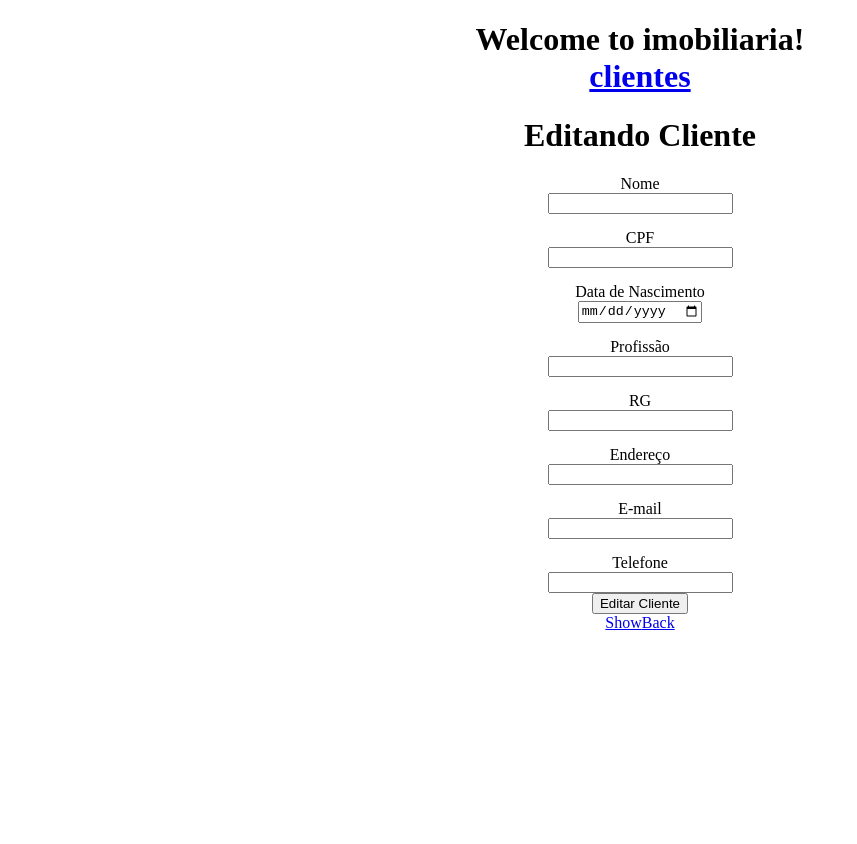
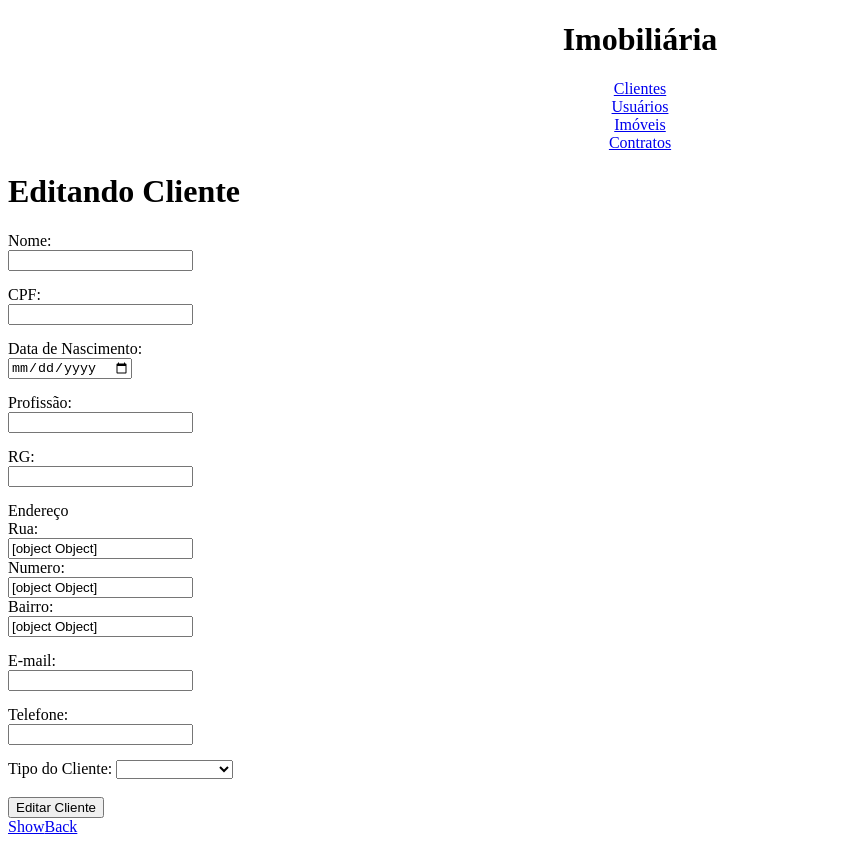
Before and after one commit to niubajr19/Projeto-imobiliaria, an Angular app: page /client/edit/1 in a window 1280 px wide. Shown: the whole page, without its empty margins (0-857 px from the left). Before the commit the page ends 800 px from the top, so only its background shows below. Built offline with nearby package versions, Linux system fonts and the light colour scheme.

Commit message:
address tornou-se um objeto

```diff
--- a/src/app/app.component.html
+++ b/src/app/app.component.html
@@ -1,13 +1,18 @@
 <!--The content below is only a placeholder and can be replaced.-->
 <div style="text-align:center">
-  <h1>
-    Welcome to {{ title }}!<br>
-    <div>
-      <a [routerLink] = "['/client', 'list']" > clientes </a>
-
-    </div>
-  </h1>
-
-
+  <h1> Imobiliária</h1>
+  <div>
+    <a [routerLink] = "['/client', 'list']"> Clientes </a>
+  </div>
+  <div>
+    <a [routerLink] = "['/user', 'list']"> Usuários </a>
+  </div>
+  <div>
+    <a [routerLink] = "['/property', 'list']"> Imóveis </a>
+  </div>
+  <div>
+    <a [routerLink] = "['/agreement', 'list']"> Contratos </a>
+  </div>
+</div>
 
 <router-outlet></router-outlet>
--- a/src/app/client/client.service.ts
+++ b/src/app/client/client.service.ts
@@ -11,9 +11,9 @@ export class ClientService {
   lastId = 0;
 
   clients: Client[] = [
-    { name: 'Junior', dateOfBirth: '04/05/1999', cpf: '12345678901', profession: 'Contador', rg: '5437623', address: 'Rua Qualquer', email: 'Junior...', telephone: 111111111 ,id: ++this.lastId},
-    { name: 'João', dateOfBirth: '20/07/1997', cpf: '12354321123', profession: 'Estudante', rg: '3214323', address: 'Rua Logo ali', email: 'João...', telephone: 333333333 ,id: ++this.lastId},
-    { name: 'Maria', dateOfBirth: '05/01/2000', cpf: '12345678906', profession: 'Analista de Sistemas', rg: '1232122', address: 'Rua Nova', email: 'Maria...', telephone: 222222222 ,id: ++this.lastId},  ];
+    { name: 'Junior', dateOfBirth: '04/05/1999', cpf: '12345678901', profession: 'Contador', rg: '5437623', address: {street: 'Rua Qualquer', number: 43, district: 'centro'}, email: 'Junior...', telephone: 111111111 ,id: ++this.lastId},
+    { name: 'João', dateOfBirth: '20/07/1997', cpf: '12354321123', profession: 'Estudante', rg: '3214323', address: {street: 'Rua Logo ali', number: 88, district: 'campo'}, email: 'João...', telephone: 333333333 ,id: ++this.lastId},
+    { name: 'Maria', dateOfBirth: '05/01/2000', cpf: '12345678906', profession: 'Analista de Sistemas', rg: '1232122', address: {street: 'Rua Nova', number: 9876, district: 'areal'}, email: 'Maria...', telephone: 222222222 ,id: ++this.lastId},];
 
   constructor(private appService: AppService) { }
 
--- a/src/app/client/edit-client/edit-client.component.html
+++ b/src/app/client/edit-client/edit-client.component.html
@@ -3,37 +3,51 @@
 
 <form [formGroup]="cliente" (ngSubmit)="onSubmit(cliente.value)">
     <div class="campo">
-        <label for="client_name">Nome</label> <br>
+        <label for="client_name">Nome: </label> <br>
         <input type="text" id="client_name" name="name" formControlName="name">
     </div>
     <div class="campo">
-        <label for="client_cpf">CPF</label> <br>
+        <label for="client_cpf">CPF: </label> <br>
         <input type="text" id="client_CPF" name="CPF" formControlName="cpf">
     </div>
     <div class="campo">
-        <label for="client_date">Data de Nascimento</label> <br>
+        <label for="client_date">Data de Nascimento: </label> <br>
         <input type="date" id="client_date" name="date" formControlName="dateOfBirth">
     </div>
     <div class="campo">
-        <label for="client_profession">Profissão</label> <br>
+        <label for="client_profession">Profissão: </label> <br>
         <input type="text" id="client_profession" name="profession" formControlName="profession">
     </div>
     <div class="campo">
-        <label for="client_RG">RG</label> <br>
+        <label for="client_RG">RG: </label> <br>
         <input type="text" id="client_RG" name="rg" formControlName="rg">
     </div>
     <div class="campo">
-        <label for="client_address">Endereço</label> <br>
-        <input type="text" id="client_address" name="address" formControlName="address">
+        <label for="client_address">Endereço </label> <br>
+        <label for="client_address">Rua: </label> <br>
+        <input type="text" id="client_address" name="address" formControlName="address"> <br>
+        <label for="client_address"> Numero: </label> <br>
+        <input type="text" id="client_address" name="address" formControlName="address"> <br>
+        <label for="client_address"> Bairro: </label> <br>
+        <input type="text" id="client_address" name="address" formControlName="address"> <br>
     </div>
     <div class="campo">
-        <label for="client_email">E-mail</label> <br>
+        <label for="client_email">E-mail: </label> <br>
         <input type="text" id="client_email" name="email" formControlName="email">
     </div>
     <div class="campo">
-        <label for="client_telephone">Telefone</label> <br>
+        <label for="client_telephone">Telefone: </label> <br>
         <input type="text" id="client_telephone" name="telephone" formControlName="telephone">
     </div>
+    <div class="campo">
+        <label for="client_type"> Tipo do Cliente: </label>
+        <select id="client_type" formControlName="type">
+            <option>Pessoa Física</option>
+            <option> Pessoa Jurídica</option>
+        </select>
+    </div>
+    <br>
+
 
     <input type="submit" id="edit_client_button" value="Editar Cliente">
 </form>
--- a/src/app/client/edit-client/edit-client.component.ts
+++ b/src/app/client/edit-client/edit-client.component.ts
@@ -28,9 +28,10 @@ export class EditClientComponent implements OnInit {
       dateOfBirth: null,
       profession: null,
       rg: null,
-      address: null,
+      address: { street: null, number: null, district: null },
       email: null,
       telephone: null,
+      type: null,
     }, { validators: Validators.required});
 
 
```
